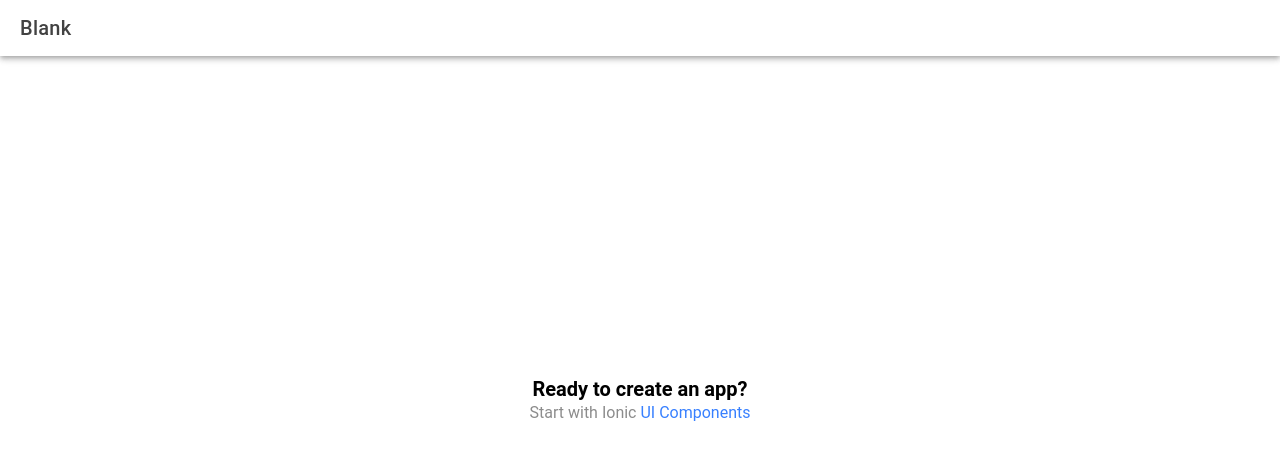
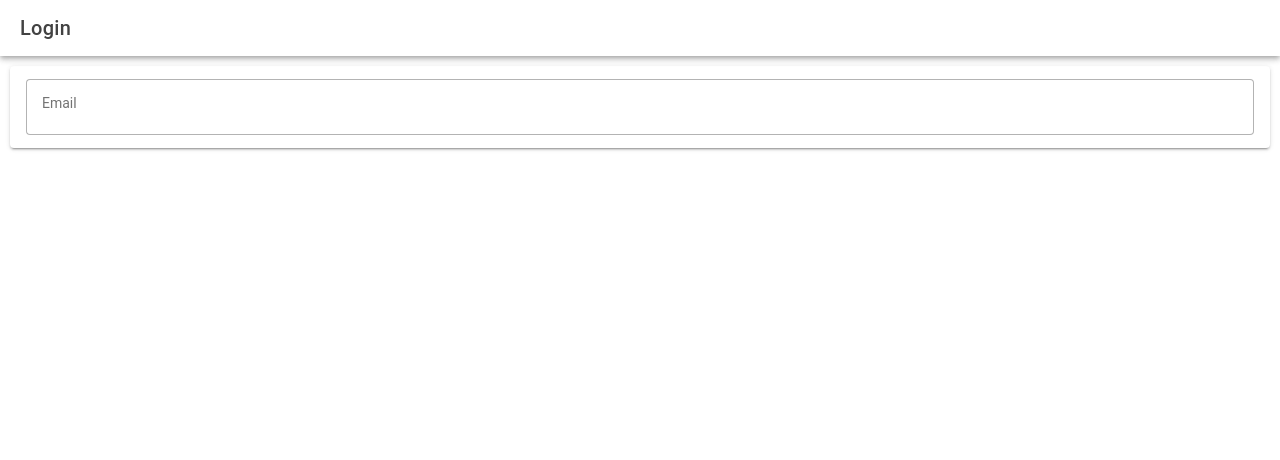
Before and after one commit to StephenRicketts/ionic-react-course, a React (Vite) app: page / in a window 1280 px wide. Before the commit this address led to /home. Shown: the top 460 px of the page. Built offline with nearby package versions, Linux system fonts and the light colour scheme.

Commit message:
Started project

```diff
--- a/package.json
+++ b/package.json
@@ -12,9 +12,11 @@
     "lint": "eslint"
   },
   "dependencies": {
+    "@capacitor/android": "5.6.0",
     "@capacitor/app": "5.0.6",
     "@capacitor/core": "5.6.0",
     "@capacitor/haptics": "5.0.6",
+    "@capacitor/ios": "5.6.0",
     "@capacitor/keyboard": "5.0.7",
     "@capacitor/status-bar": "5.0.6",
     "@ionic/react": "^7.0.0",
--- a/src/App.tsx
+++ b/src/App.tsx
@@ -1,26 +1,28 @@
-import { Redirect, Route } from 'react-router-dom';
-import { IonApp, IonRouterOutlet, setupIonicReact } from '@ionic/react';
-import { IonReactRouter } from '@ionic/react-router';
-import Home from './pages/Home';
+import { Redirect, Route } from "react-router-dom";
+import { IonApp, IonRouterOutlet, setupIonicReact } from "@ionic/react";
+import { IonReactRouter } from "@ionic/react-router";
+import Home from "./pages/Home";
 
 /* Core CSS required for Ionic components to work properly */
-import '@ionic/react/css/core.css';
+import "@ionic/react/css/core.css";
 
 /* Basic CSS for apps built with Ionic */
-import '@ionic/react/css/normalize.css';
-import '@ionic/react/css/structure.css';
-import '@ionic/react/css/typography.css';
+import "@ionic/react/css/normalize.css";
+import "@ionic/react/css/structure.css";
+import "@ionic/react/css/typography.css";
 
 /* Optional CSS utils that can be commented out */
-import '@ionic/react/css/padding.css';
-import '@ionic/react/css/float-elements.css';
-import '@ionic/react/css/text-alignment.css';
-import '@ionic/react/css/text-transformation.css';
-import '@ionic/react/css/flex-utils.css';
-import '@ionic/react/css/display.css';
+import "@ionic/react/css/padding.css";
+import "@ionic/react/css/float-elements.css";
+import "@ionic/react/css/text-alignment.css";
+import "@ionic/react/css/text-transformation.css";
+import "@ionic/react/css/flex-utils.css";
+import "@ionic/react/css/display.css";
 
 /* Theme variables */
-import './theme/variables.css';
+import "./theme/variables.css";
+import Login from "./pages/Login";
+import Register from "./pages/Register";
 
 setupIonicReact();
 
@@ -28,11 +30,11 @@ const App: React.FC = () => (
   <IonApp>
     <IonReactRouter>
       <IonRouterOutlet>
-        <Route exact path="/home">
-          <Home />
+        <Route exact path="/register">
+          <Register />
         </Route>
         <Route exact path="/">
-          <Redirect to="/home" />
+          <Login />
         </Route>
       </IonRouterOutlet>
     </IonReactRouter>
--- /dev/null
+++ b/src/pages/Login.tsx
@@ -0,0 +1,44 @@
+import {
+  IonCard,
+  IonCardContent,
+  IonContent,
+  IonHeader,
+  IonInput,
+  IonPage,
+  IonTitle,
+  IonToolbar,
+} from "@ionic/react";
+import React from "react";
+
+const Login: React.FC = () => {
+  const doLogin = (event: any) => {
+    event.preventDefault();
+    console.log("doLogin");
+  };
+  return (
+    <IonPage>
+      <IonHeader>
+        <IonToolbar>
+          <IonTitle>Login</IonTitle>
+        </IonToolbar>
+      </IonHeader>
+      <IonContent>
+        <IonCard>
+          <IonCardContent>
+            <form onSubmit={doLogin}>
+              <IonInput
+                fill="outline"
+                labelPlacement="floating"
+                label="Email"
+                type="email"
+                placeholder="someone@somewhere.com"
+              ></IonInput>
+            </form>
+          </IonCardContent>
+        </IonCard>
+      </IonContent>
+    </IonPage>
+  );
+};
+
+export default Login;
--- /dev/null
+++ b/src/pages/Register.tsx
@@ -0,0 +1,23 @@
+import {
+  IonContent,
+  IonHeader,
+  IonPage,
+  IonTitle,
+  IonToolbar,
+} from "@ionic/react";
+import React from "react";
+
+const Register: React.FC = () => {
+  return (
+    <IonPage>
+      <IonHeader>
+        <IonToolbar>
+          <IonTitle>Page Title</IonTitle>
+        </IonToolbar>
+      </IonHeader>
+      <IonContent className="ion-padding">UI goes here...</IonContent>
+    </IonPage>
+  );
+};
+
+export default Register;
```
Also changed, not shown: 71 other files (tests, documents, lock files or other folders).
